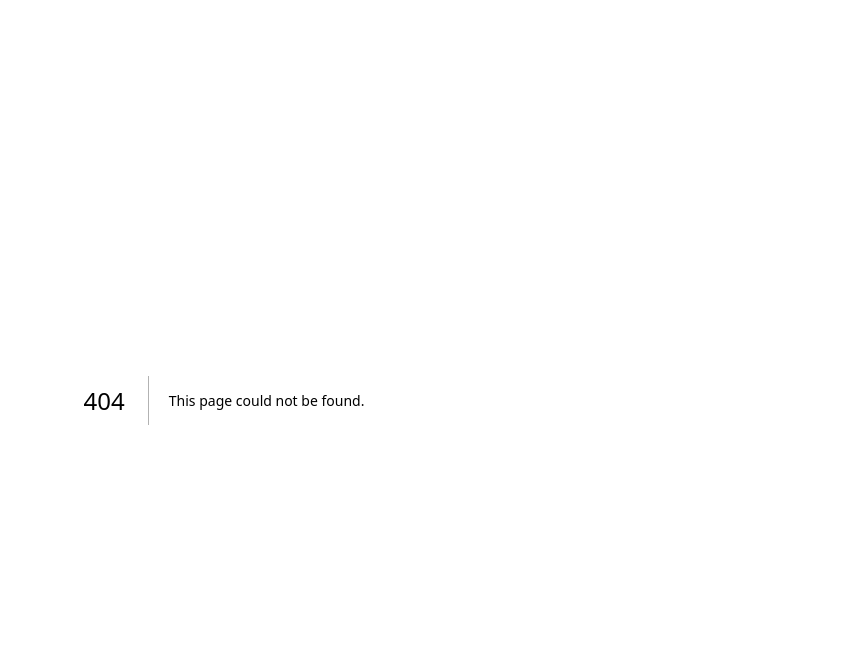
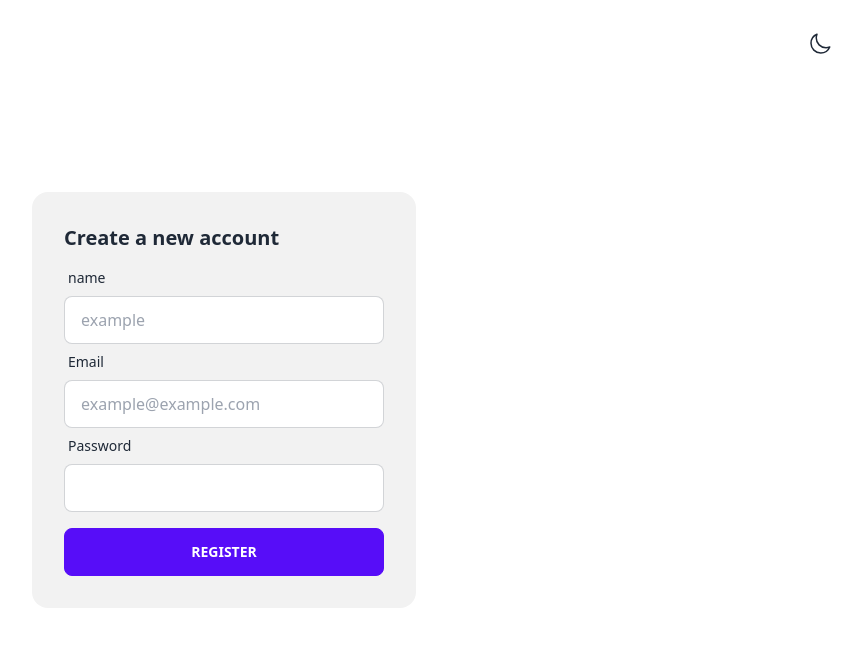
Before and after one commit to suhankins/hobbyplace, a Next.js app: page /auth/register in a window 1280 px wide. Before the commit this address had no page. Shown: the top 646 px of the page, without its empty margins (416-1277 px from the left). Built offline with nearby package versions, Linux system fonts and the light colour scheme.

Commit message:
added really basic registration and logging in

```diff
--- a/package.json
+++ b/package.json
@@ -16,6 +16,7 @@
         "next-auth": "^4.19.2",
         "react": "^18.2.0",
         "react-dom": "^18.2.0",
+        "react-hook-form": "^7.43.2",
         "react-input-suggestions": "^2.3.4"
     },
     "devDependencies": {
--- a/src/Components/Collection/Collection.ts
+++ b/src/Components/Collection/Collection.ts
@@ -20,10 +20,8 @@ import { UserClass } from '../User/User';
 export class CollectionClass implements defaultClasses.Base {
     static FIELDS = 6;
 
-    @prop()
     public _id!: mongoose.Types.ObjectId;
 
-    @prop()
     public id!: string;
 
     @prop({ required: true })
--- a/src/Components/Item/Item.ts
+++ b/src/Components/Item/Item.ts
@@ -6,10 +6,8 @@ import { ItemField } from '../Fields/ItemField';
 import { CollectionModel } from '../shared/Models';
 
 export class ItemClass implements defaultClasses.Base {
-    @prop()
     public _id!: mongoose.Types.ObjectId;
 
-    @prop()
     public id!: string;
 
     @prop({ required: true })
--- a/src/Components/User/User.ts
+++ b/src/Components/User/User.ts
@@ -7,6 +7,7 @@ import {
 import type { Ref } from '@typegoose/typegoose';
 import '../../lib/mongodb';
 import { CollectionClass } from '../Collection/Collection';
+import { EmailPattern } from '../shared/EmailPattern';
 
 @modelOptions({
     schemaOptions: {
@@ -15,16 +16,21 @@ import { CollectionClass } from '../Collection/Collection';
     },
 })
 export class UserClass implements defaultClasses.Base {
-    @prop()
     public _id!: mongoose.Types.ObjectId;
 
-    @prop()
     public id!: string;
 
     @prop({ required: true, unique: true })
     public name!: string;
 
-    @prop({ required: true, unique: true })
+    @prop({
+        required: true,
+        unique: true,
+        validate: {
+            validator: (v: string) => EmailPattern.test(v),
+            message: 'not a valid email!',
+        },
+    })
     public email!: string;
 
     @prop({ required: true })
--- a/src/Components/User/UserController.ts
+++ /dev/null
@@ -1,18 +0,0 @@
-import { compare } from 'bcrypt';
-import { UserModel } from '../shared/Models';
-
-export const UserController = {
-    async auth(username: string, password: string) {
-        const user = await UserModel.findOne({ username: username });
-        if (user === null) {
-            return null;
-        }
-
-        const isValid = await compare(password, user.passwordHash);
-        if (isValid) {
-            return user;
-        }
-
-        return null;
-    },
-};
--- /dev/null
+++ b/src/Components/shared/EmailPattern.ts
@@ -0,0 +1 @@
+export const EmailPattern = /^\w+([\.-]?\w+)*@\w+([\.-]?\w+)*(\.\w+)+$/;
--- a/src/app/(main)/DrawerMenu.tsx
+++ b/src/app/(main)/DrawerMenu.tsx
@@ -10,7 +10,10 @@ export function DrawerMenu() {
         return (
             <>
                 <li>
-                    <button onClick={() => signIn()}>Sign in</button>
+                    <button onClick={() => signIn()}>Log in</button>
+                </li>
+                <li>
+                    <Link href={`/auth/register`}>Register</Link>
                 </li>
             </>
         );
@@ -23,7 +26,7 @@ export function DrawerMenu() {
                     </Link>
                 </li>
                 <li>
-                    <button onClick={() => signOut()}>Sign out</button>
+                    <button onClick={() => signOut()}>Log out</button>
                 </li>
             </>
         );
--- /dev/null
+++ b/src/app/auth/layout.tsx
@@ -0,0 +1,18 @@
+import { ThemeSwitch } from '@/Components/ThemeSwitch/ThemeSwitch';
+
+export default function AuthLayout({
+    children,
+}: {
+    children: React.ReactNode;
+}) {
+    return (
+        <>
+            <div className="grid place-content-center h-screen w-full">
+                {children}
+            </div>
+            <div className="absolute top-8 right-8">
+                <ThemeSwitch />
+            </div>
+        </>
+    );
+}
--- /dev/null
+++ b/src/app/auth/register/page.tsx
@@ -0,0 +1,94 @@
+'use client';
+
+import { EmailPattern } from '@/Components/shared/EmailPattern';
+import { SubmitHandler, useForm } from 'react-hook-form';
+
+type Inputs = {
+    name: string;
+    email: string;
+    password: string;
+};
+
+export default function App() {
+    const {
+        register,
+        handleSubmit,
+        formState: { errors },
+    } = useForm<Inputs>();
+    const onSubmit: SubmitHandler<Inputs> = (data, event) => {
+        event?.preventDefault();
+        console.log(data);
+        fetch('/api/user/register', {
+            method: 'POST',
+            body: JSON.stringify(data),
+        }).then((value) => console.log(value));
+    };
+
+    return (
+        <div className="card w-96 bg-base-200">
+            <div className="card-body">
+                <h2 className="card-title">Create a new account</h2>
+                <form
+                    className="flex flex-col gap-4"
+                    onSubmit={handleSubmit(onSubmit)}>
+                    <div>
+                        <label className="label">
+                            <span className="label-text">name</span>
+                        </label>
+                        <input
+                            className="input input-bordered w-full"
+                            type="text"
+                            placeholder="example"
+                            {...register('name', { required: true })}
+                        />
+                        {errors.name && (
+                            <span className="text-error">
+                                {errors.name.message}
+                            </span>
+                        )}
+
+                        <label className="label">
+                            <span className="label-text">Email</span>
+                        </label>
+                        <input
+                            type="email"
+                            className="input input-bordered w-full"
+                            placeholder="example@example.com"
+                            {...register('email', {
+                                required: true,
+                                pattern: EmailPattern,
+                            })}
+                        />
+                        {errors.email && (
+                            <span className="text-error">
+                                {errors.email.type}
+                            </span>
+                        )}
+
+                        <label className="label">
+                            <span className="label-text">Password</span>
+                        </label>
+                        <input
+                            type="password"
+                            className="input input-bordered w-full"
+                            {...register('password', {
+                                required: true,
+                            })}
+                        />
+                        {errors.password && (
+                            <span className="text-error">
+                                {errors.password.message}
+                            </span>
+                        )}
+                    </div>
+
+                    <input
+                        className="btn btn-primary"
+                        type="submit"
+                        value="Register"
+                    />
+                </form>
+            </div>
+        </div>
+    );
+}
--- a/src/pages/api/auth/[...nextauth].ts
+++ b/src/pages/api/auth/[...nextauth].ts
@@ -8,8 +8,8 @@ export const authOptions: NextAuthOptions = {
         CredentialsProvider({
             name: 'credentials',
             credentials: {
-                username: {
-                    label: 'Username',
+                name: {
+                    label: 'Name',
                     type: 'text',
                 },
                 password: {
@@ -19,17 +19,14 @@ export const authOptions: NextAuthOptions = {
                 },
             },
             async authorize(credentials, req) {
-                const username = credentials?.username;
+                const name = credentials?.name;
                 const password = credentials?.password;
 
-                if (
-                    typeof username !== 'string' ||
-                    typeof password !== 'string'
-                ) {
+                if (typeof name !== 'string' || typeof password !== 'string') {
                     return null;
                 }
 
-                const user = await UserModel.findOne({ username: username });
+                const user = await UserModel.findOne({ name: name });
 
                 if (user !== null && user !== undefined) {
                     if (await compare(password, user.passwordHash)) {
@@ -44,6 +41,9 @@ export const authOptions: NextAuthOptions = {
     session: {
         strategy: 'jwt',
     },
+    pages: {
+        //signIn: "/auth/login"
+    },
 };
 
 export default NextAuth(authOptions);
--- a/src/pages/api/item/index.ts
+++ b/src/pages/api/item/index.ts
@@ -19,7 +19,7 @@ export default async function handler(
             );
             break;
         case 'POST':
-            // Create collection in DB
+            // Create item in DB
             let query: ItemClass | string = parseJson(req.body);
             if (typeof query === 'string') {
                 res.status(StatusCodes.BAD_REQUEST).send(query);
--- /dev/null
+++ b/src/pages/api/user/register.ts
@@ -0,0 +1,46 @@
+import { UserModel } from '@/Components/shared/Models';
+import { UserClass } from '@/Components/User/User';
+import { handleDbError } from '@/lib/handleDbError';
+import { parseJson } from '@/lib/parseJson';
+import { StatusCodes } from 'http-status-codes';
+import type { NextApiRequest, NextApiResponse } from 'next';
+import { hash } from 'bcrypt';
+
+type UserParams = {
+    name: string;
+    email: string;
+    password: string;
+};
+
+export default async function handler(
+    req: NextApiRequest,
+    res: NextApiResponse<UserClass | string | void>
+) {
+    const { method } = req;
+
+    switch (method) {
+        case 'POST':
+            let query: UserParams | string = parseJson(req.body);
+            console.log(query);
+            if (typeof query === 'string') {
+                res.status(StatusCodes.BAD_REQUEST).send(query);
+                return;
+            }
+
+            try {
+                const result = await UserModel.create({
+                    name: query.name,
+                    email: query.email,
+                    passwordHash: await hash(query.password, 10),
+                });
+                res.status(200).json(result);
+            } catch (e) {
+                handleDbError(e, res);
+                return;
+            }
+            break;
+        default:
+            res.setHeader('Allow', ['POST']);
+            res.status(405).end(`Method ${method} Not Allowed`);
+    }
+}
```
Also changed, not shown: 1 other file (tests, documents, lock files or other folders).
